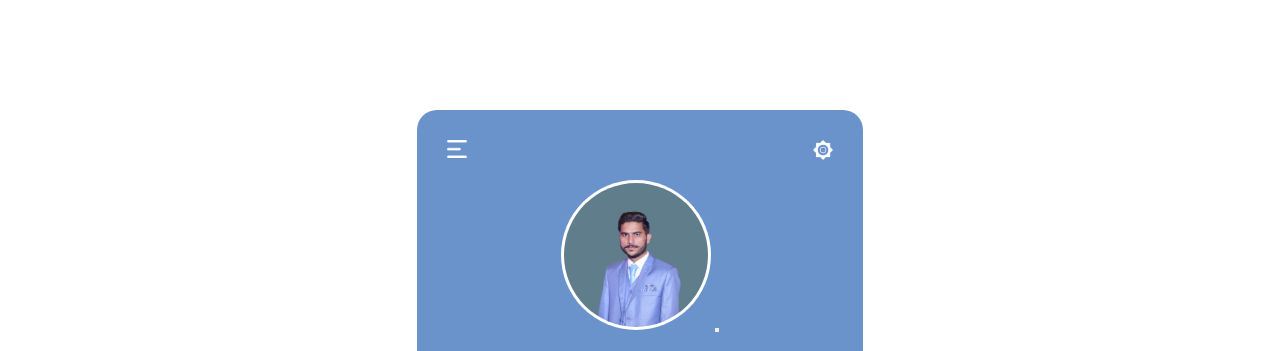
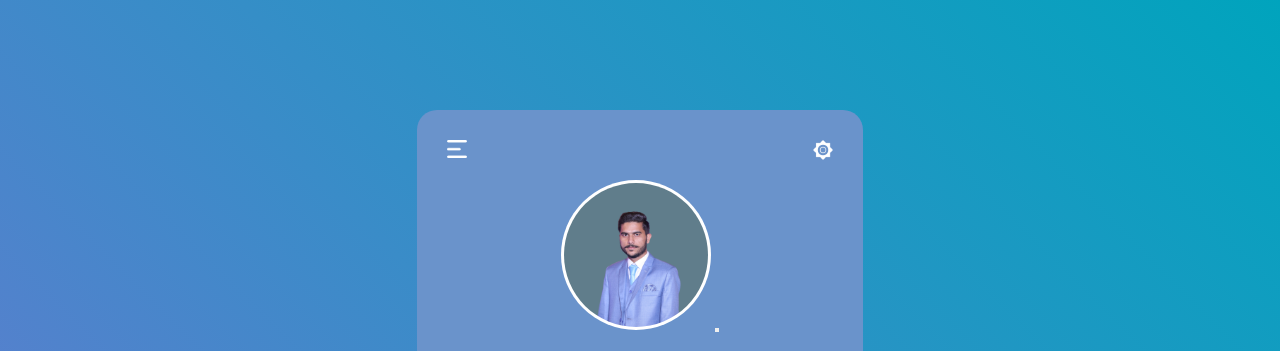
Before and after one commit to Faheemuaf/Profile-card, a plain HTML site: page index.html in a window 1280 px wide. Shown: the top 351 px of the page. Drawn offline with nearby package versions, Linux system fonts and the light colour scheme.

Commit message:
Update style.css

```diff
--- a/css/style.css
+++ b/css/style.css
@@ -2,6 +2,9 @@
     padding: 0;
     margin: 0;
     box-sizing: border-box;
+}
+body {
+        background: linear-gradient(45deg, rgb(106, 120, 209), rgb(0, 164, 189));
 }
 
 h3 {
```
